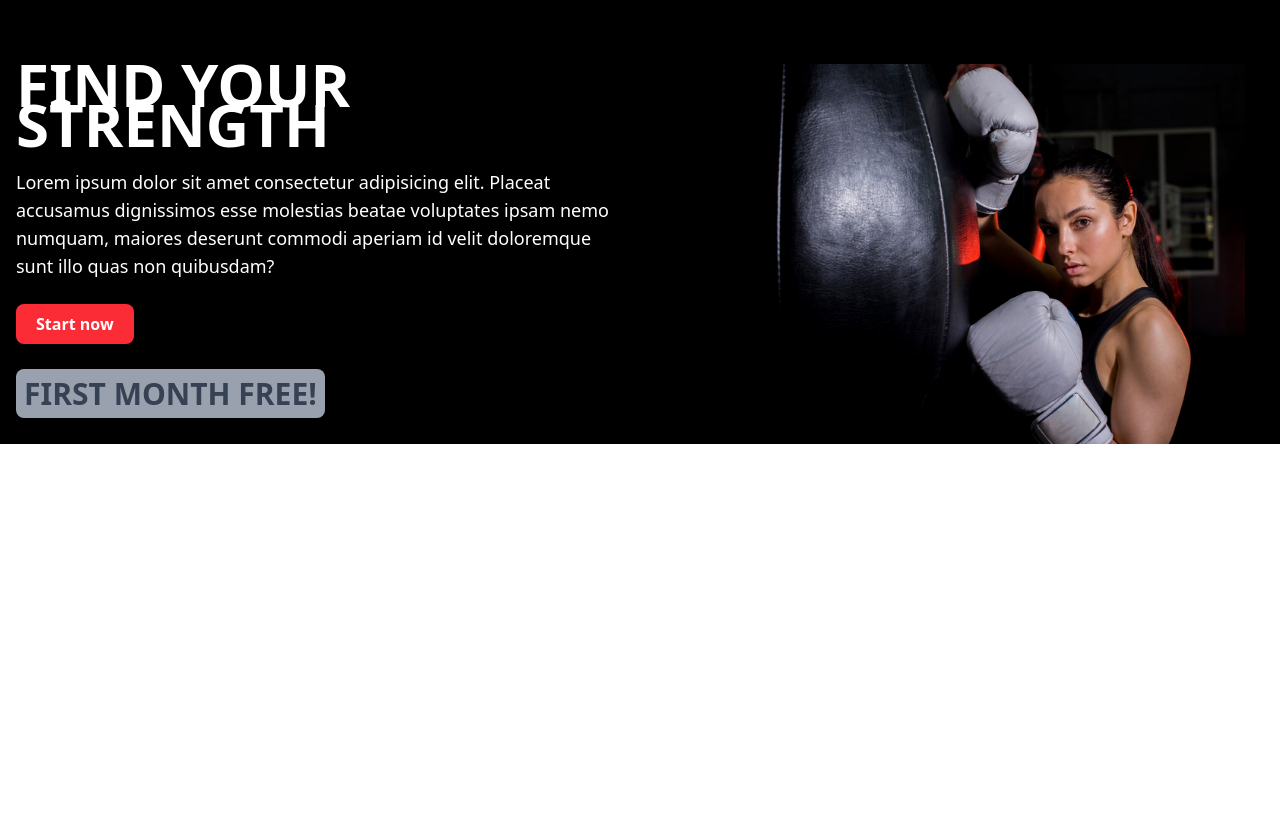
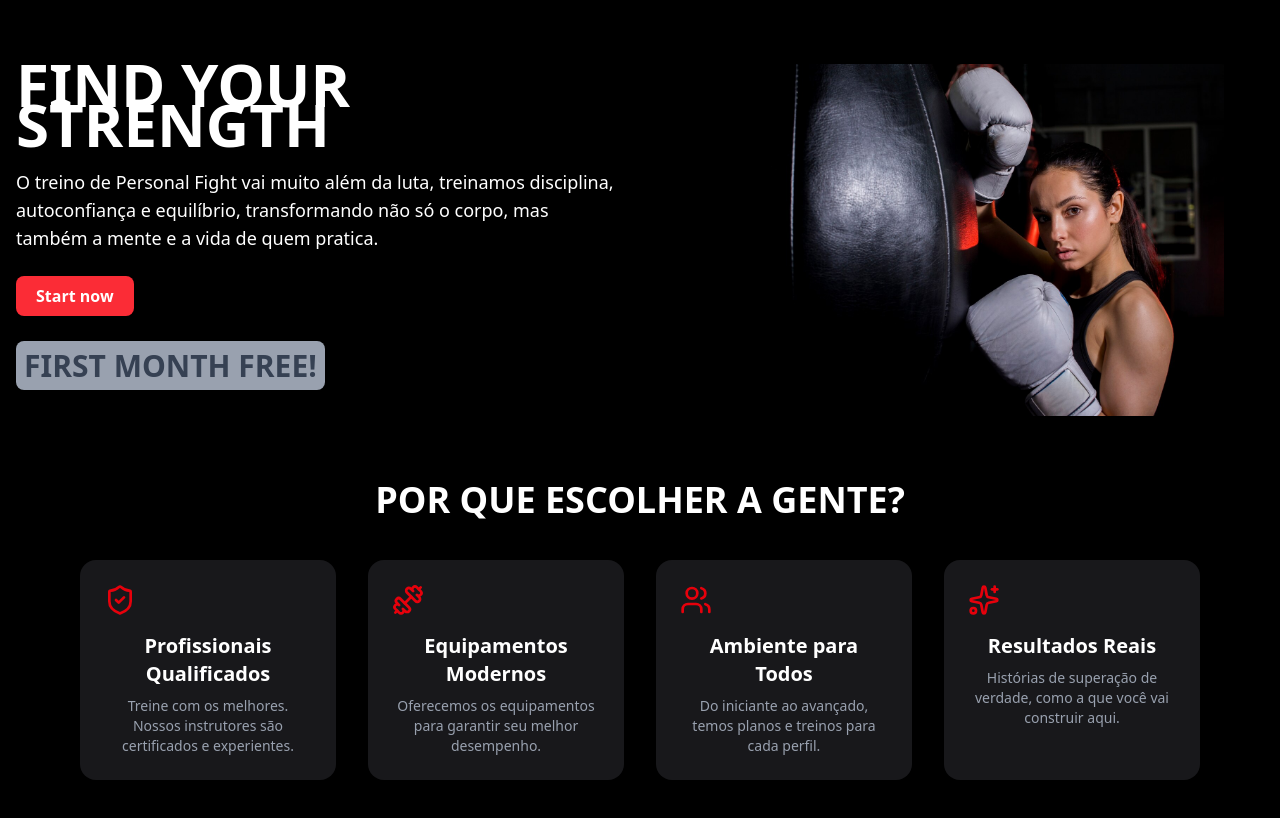
Before and after one commit to yes-pripri/Personal-Fight, a Next.js app: page / in a window 1280 px wide. Shown: the top 818 px of the page. Built offline with nearby package versions, Linux system fonts and the light colour scheme.

Commit message:
feat: update hero and add benefits section

```diff
--- /dev/null
+++ b/src/app/_components/benefits.tsx
@@ -0,0 +1,49 @@
+import Image from "next/image"
+import boxeImg from "../../../public/boxe.png"
+
+import { Dumbbell, ShieldCheck, Users, Sparkles } from "lucide-react";
+
+const benefits = [
+  {
+    icon: <ShieldCheck className="w-8 h-8 text-red-600" />,
+    title: "Profissionais Qualificados",
+    description: "Treine com os melhores. Nossos instrutores são certificados e experientes.",
+  },
+  {
+    icon: <Dumbbell className="w-8 h-8 text-red-600" />,
+    title: "Equipamentos Modernos",
+    description: "Oferecemos os equipamentos para garantir seu melhor desempenho.",
+  },
+  {
+    icon: <Users className="w-8 h-8 text-red-600" />,
+    title: "Ambiente para Todos",
+    description: "Do iniciante ao avançado, temos planos e treinos para cada perfil.",
+  },
+  {
+    icon: <Sparkles className="w-8 h-8 text-red-600" />,
+    title: "Resultados Reais",
+    description: "Histórias de superação de verdade, como a que você vai construir aqui.",
+  },
+];
+
+export function WhyChooseUs() {
+  return (
+    <section className="bg-black text-white py-16 px-6 md:px-20">
+      <div className="max-w-7xl mx-auto text-center">
+        <h2 className="text-3xl md:text-4xl font-bold mb-10">POR QUE ESCOLHER A GENTE?</h2>
+        <div className="grid grid-cols-1 md:grid-cols-2 lg:grid-cols-4 gap-8">
+          {benefits.map((benefit, index) => (
+            <div
+              key={index}
+              className="bg-zinc-900 rounded-2xl p-6 shadow-lg hover:shadow-red-500/30 transition-shadow"
+            >
+              <div className="mb-4">{benefit.icon}</div>
+              <h3 className="text-xl font-semibold mb-2">{benefit.title}</h3>
+              <p className="text-gray-400 text-sm">{benefit.description}</p>
+            </div>
+          ))}
+        </div>
+      </div>
+    </section>
+  );
+}
--- a/src/app/_components/hero.tsx
+++ b/src/app/_components/hero.tsx
@@ -24,9 +24,9 @@ export function Hero() {
             <div className="space-y-6">
               <h1 className="text-5xl md:text-6xl lg: 7xl font-bold leading-10"> FIND YOUR STRENGTH
               </h1>
-              <p className="lg:text-lg">Lorem ipsum dolor sit amet consectetur adipisicing elit. Placeat accusamus
-              dignissimos esse molestias beatae voluptates ipsam nemo numquam, maiores deserunt
-              commodi aperiam id velit doloremque sunt illo quas non quibusdam?
+              <p className="lg:text-lg">O treino de Personal Fight vai muito além da luta, treinamos
+                disciplina, autoconfiança e equilíbrio, transformando não só o corpo, mas também
+                 a mente e a vida de quem pratica.
               </p>
 
                 <a
--- a/src/app/page.tsx
+++ b/src/app/page.tsx
@@ -1,12 +1,12 @@
 import {Hero} from './_components/hero'
-
-console.log('Hero é:', Hero)
+import { WhyChooseUs} from './_components/benefits'
 
 export default function Home() {
   return (
     <main>
         <div>
           <Hero />
+          <WhyChooseUs />
         </div>
     </main>
   )
```
